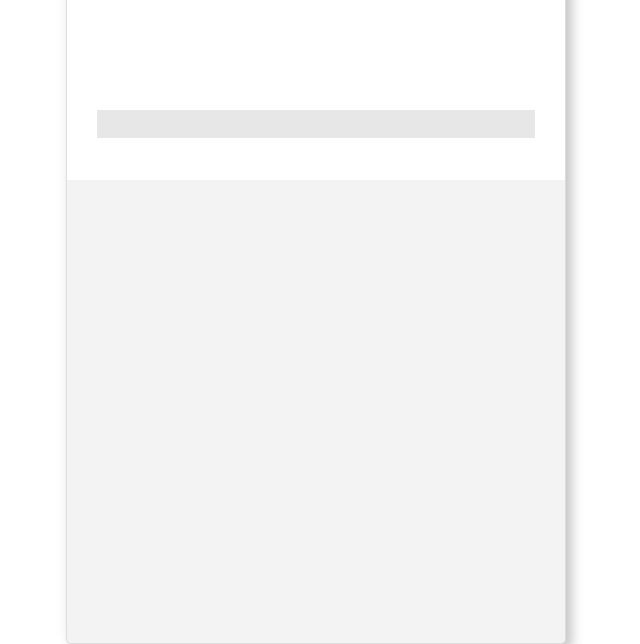
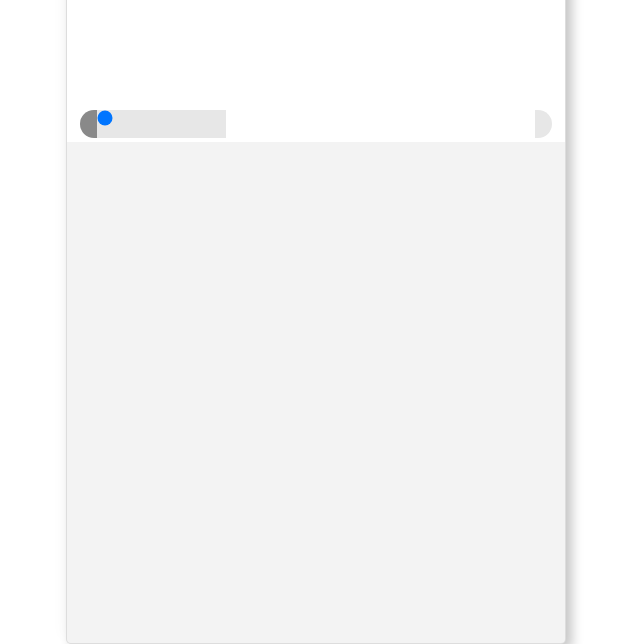
Before and after one commit to AdamBers/xiaomi, a plain HTML site: page index.html in a window 1280 px wide. Shown: the part 156-800 px from the top of the page, without its empty margins (324-964 px from the left). Drawn offline with nearby package versions, Linux system fonts and the light colour scheme.

Commit message:
asdsadfsda

```diff
--- a/index.html
+++ b/index.html
@@ -47,10 +47,10 @@
                         </tr>
                     </table> -->
                     <div class="range-container">
-                        <input type="range" id="range" min="0" max="10" value="0" step="1" name="diagram selector" class="range styled-slider slider-progress diagram-bar">
-                        <!-- <output class="output hidden" id="output" name="output" for="range">0</output>
+                        <input type="range" id="range" min="0" max="10" value="0" step="1" name="diagram selector" class="diagram-bar">
+                        <output class="output hidden" id="output" name="output" for="range">0</output>
                         <div id="initial-range" class="initial-range"></div>
-                        <div id="initial-range-right" class="initial-range-right"></div> -->
+                        <div id="initial-range-right" class="initial-range-right"></div>
                     </div>
                 </fieldset>
 
```
